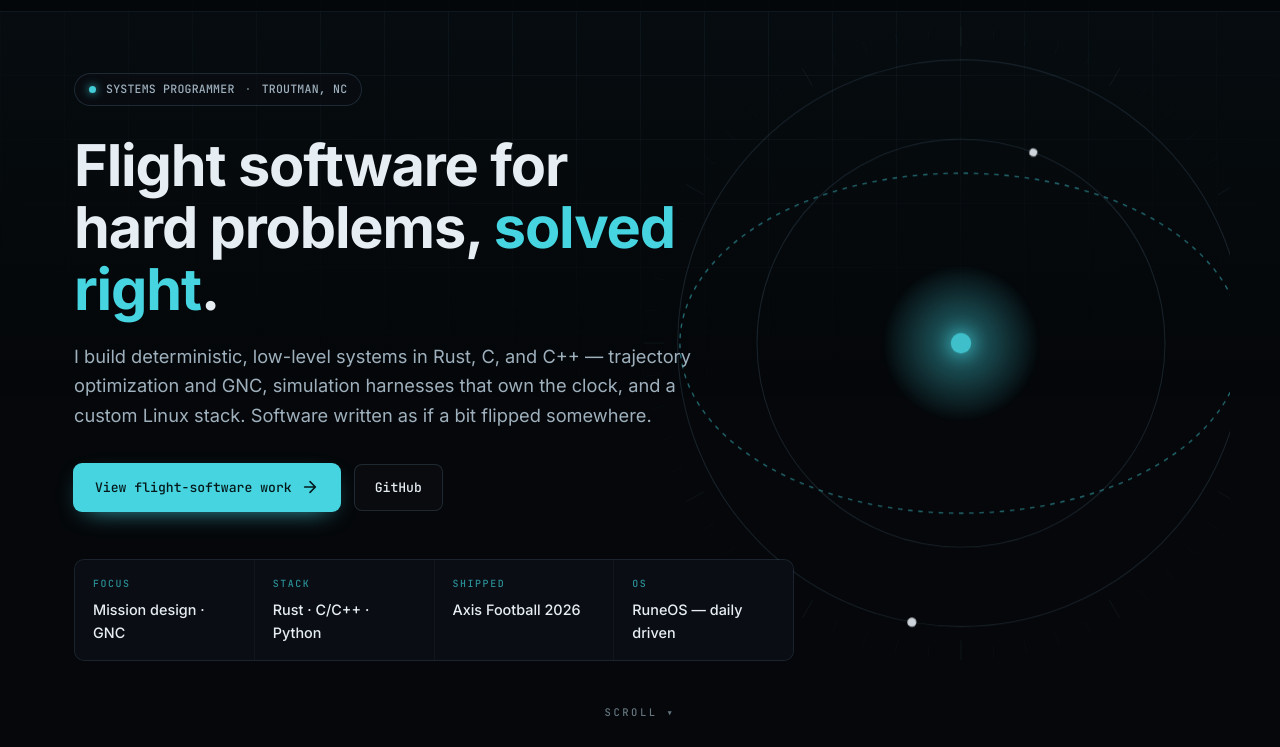
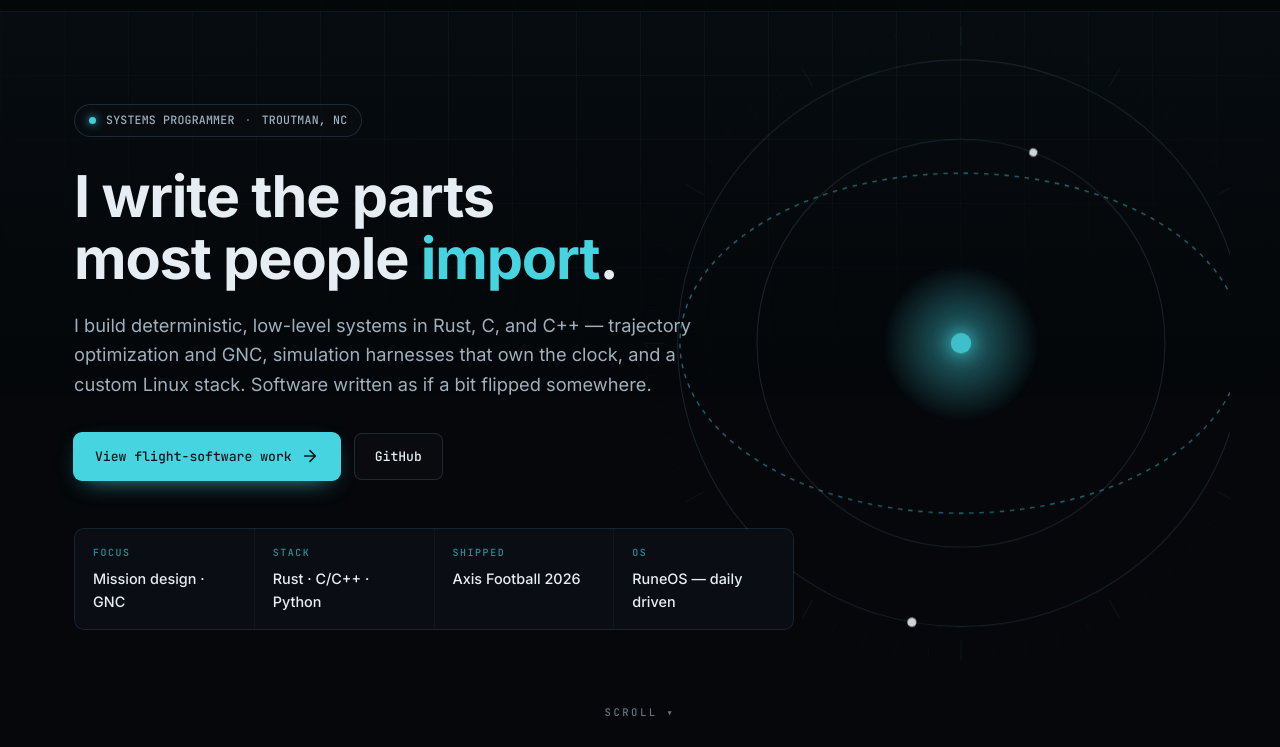
Before and after one commit to camdenconrad/camdenconrad.github.io, a plain HTML site: page index.html in a window 1280 px wide. Shown: the part 53-800 px from the top of the page. Drawn offline with Linux system fonts and the light colour scheme.

Commit message:
Headline → "I write the parts most people import"; recast murder around fuzzy matching
- New hero headline (leans on the from-scratch/rebuild ethos).
- murder copy + terminal card now lead with its real value: fuzzy name matching
  ("murder covn" → Coven), finds every trace, no PIDs/flags/pkill trivia. Warding
  is the safety net, not the headline feature.

Co-Authored-By: Claude Opus 4.8 <noreply@anthropic.com>

```diff
--- a/index.html
+++ b/index.html
@@ -67,7 +67,7 @@
             <span class="mono">TROUTMAN,&nbsp;NC</span>
         </div>
         <h1 class="hero-title">
-            Flight software for<br>hard problems, <span class="accent">solved right</span>.
+            I write the parts<br>most people <span class="accent">import</span>.
         </h1>
         <p class="hero-lede">
             I build deterministic, low-level systems in Rust, C, and C++ — trajectory
--- a/script.js
+++ b/script.js
@@ -283,18 +283,18 @@ const projectsData = [
     {
         section: 'systems', code: 'OS-07',
         title: 'murder',
-        short: 'A safer kill that refuses to slay session-critical processes unless you perform the --ritual.',
+        short: 'Kill anything by fuzzy name — "murder covn" knows you mean Coven, finds every trace, and ends it. No PIDs, no flags, no pkill trivia.',
         image: 'images/murder/murder.webp',
         tags: ['Rust', 'CLI', 'Linux', 'RuneOS'],
-        description: 'murder is Rune\'s kill: it signals processes by PID or exact name (pkill -x style), but wards the handful of processes that would tear down the live desktop session — the compositor, the wallpaper engine, the dock — and refuses to touch them unless you pass --ritual. It exists because "pkill -x rune" is an instant sign-out and "pkill -f livewall-studio" is a black screen; murder makes the safe thing the default and the dangerous thing deliberate.',
+        description: 'murder is Rune\'s kill, built around one idea: you should not have to remember pkill -x versus pkill -f, hunt down a PID, or even spell the name right. You just say "murder covn" and it knows you meant Coven — it fuzzy-matches the process, finds every trace of it (all the matching processes, not just one), and ends them. No flags to memorize, no variants, no PID lookup. As a safety net it also wards the handful of processes that would tear down your live session — the compositor, the wallpaper engine, the dock — so a fat-fingered kill can\'t accidentally sign you out; you override with --ritual when you actually mean it.',
         features: [
-            'Kill by PID or exact comm name (pkill -x style)',
-            'Wards session-critical processes (compositor, wallpaper, dock)',
-            'Refuses to kill warded processes without --ritual',
-            'Respects an explicitly named signal — never escalates',
-            'Small, fast Rust binary'
+            'Fuzzy name matching — "murder covn" resolves to Coven, typo and all',
+            'Finds and ends every trace of a process, not a single PID',
+            'No PIDs, no flags, no remembering pkill -x / -f variants',
+            'Wards session-critical processes (compositor, wallpaper, dock) unless --ritual',
+            'One small, fast Rust binary'
         ],
-        tech: 'Rust · CLI · Linux signals',
+        tech: 'Rust · CLI · Linux · fuzzy process matching',
         github: 'https://github.com/camdenconradsms/livewall-studio'
     },
 
```
Also changed, not shown: images/murder/murder.webp.
